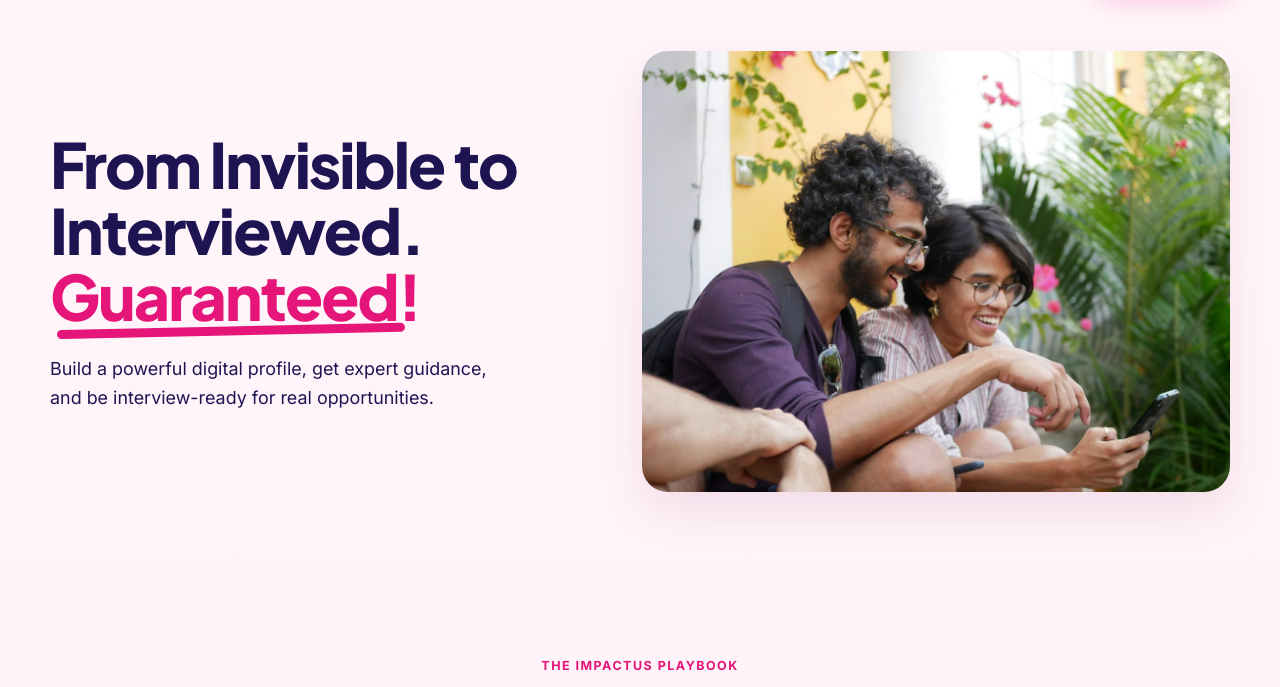
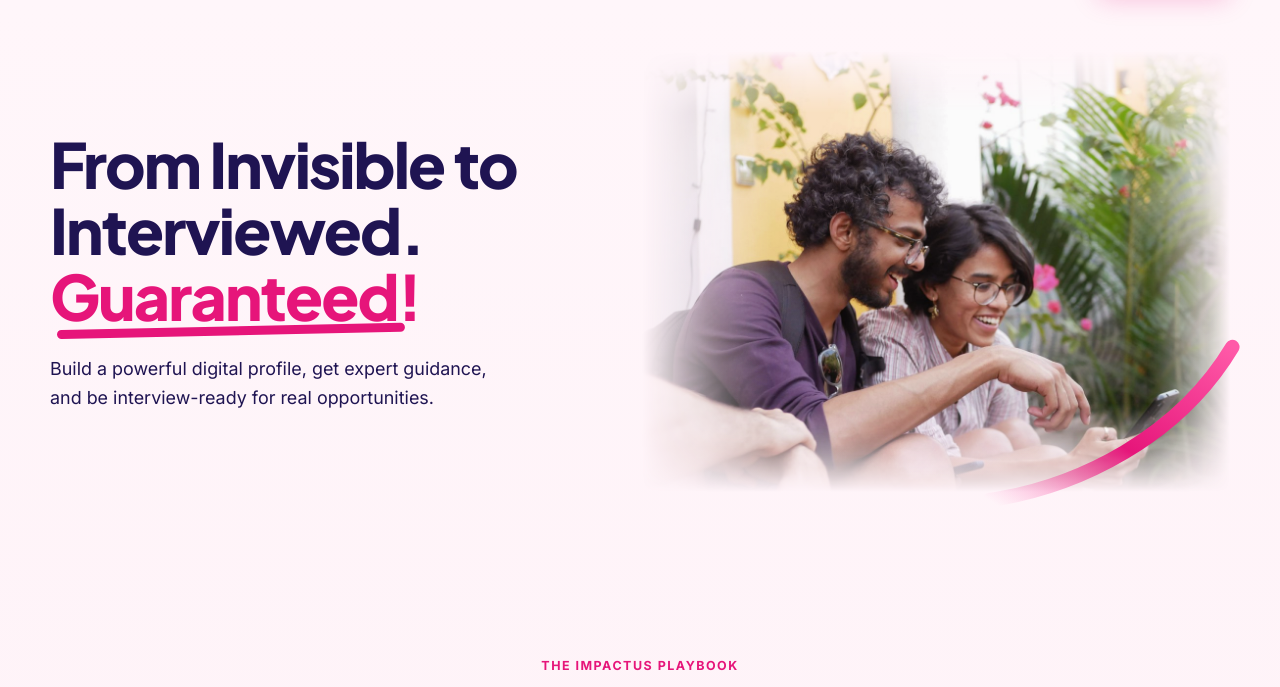
Before and after one commit to pragyamita-debug/impact-us, a plain HTML site: page index.html in a window 1280 px wide. Shown: the part 66-753 px from the top of the page. Drawn offline with Linux system fonts and the light colour scheme.

Commit message:
Home: blend hero photo into the page (soft edges, pink wash, swoosh)
Co-Authored-By: Claude Opus 5.5 <noreply@anthropic.com>

```diff
--- a/css/home.css
+++ b/css/home.css
@@ -32,7 +32,27 @@
 .h-hero__cta { display: flex; flex-wrap: wrap; align-items: center; gap: 22px; }
 .h-link { font-weight: 700; color: var(--text); border-bottom: 2px solid var(--accent); padding-bottom: 2px; }
 .h-link:hover { color: var(--accent); }
-.h-hero__visual img { width: 100%; height: auto; border-radius: 26px; box-shadow: var(--shadow); aspect-ratio: 4 / 3; object-fit: cover; }
+/* hero photo blends into the page: soft faded edges, a light pink wash, and the brand swoosh */
+.h-hero__visual { position: relative; }
+.h-hero__visual::before {
+  content: ""; position: absolute; inset: -12% -16% -12% -10%; z-index: 0; pointer-events: none;
+  background: radial-gradient(closest-side, rgba(255, 140, 200, .45), rgba(255, 246, 250, 0) 75%);
+}
+.h-hero__photo {
+  position: relative; z-index: 1; overflow: hidden;
+  -webkit-mask-image: linear-gradient(to right, transparent 0%, #000 22%, #000 86%, transparent 100%), linear-gradient(to bottom, transparent 0%, #000 14%, #000 80%, transparent 100%);
+  -webkit-mask-composite: source-in;
+          mask-image: linear-gradient(to right, transparent 0%, #000 22%, #000 86%, transparent 100%), linear-gradient(to bottom, transparent 0%, #000 14%, #000 80%, transparent 100%);
+          mask-composite: intersect;
+}
+.h-hero__photo img { width: 100%; height: auto; aspect-ratio: 4 / 3; object-fit: cover; display: block; filter: saturate(.92) contrast(.97); }
+.h-hero__photo::after {
+  content: ""; position: absolute; inset: 0; pointer-events: none;
+  background: linear-gradient(120deg, rgba(255, 220, 236, .55) 0%, rgba(255, 220, 236, 0) 38%), linear-gradient(0deg, rgba(230, 21, 122, .10), rgba(230, 21, 122, .10));
+  mix-blend-mode: soft-light;
+}
+.h-swoosh { position: absolute; z-index: 2; right: -2%; bottom: -4%; width: 46%; pointer-events: none; overflow: visible; }
+.h-swoosh path { fill: none; stroke: url(#swg); stroke-width: 16; stroke-linecap: round; }
 
 
 /* ---------- book section ---------- */
--- a/index.html
+++ b/index.html
@@ -67,7 +67,10 @@
     </div>
 
     <div class="h-hero__visual reveal">
-      <img src="assets/img/ref-hero.jpg" alt="Two young friends laughing together over a phone" width="1200" height="900" />
+      <div class="h-hero__photo">
+        <img src="assets/img/ref-hero.jpg" alt="Two young friends laughing together over a phone" width="1200" height="900" />
+      </div>
+      <svg class="h-swoosh" viewBox="0 0 300 200" aria-hidden="true"><defs><linearGradient id="swg" x1="0" y1="1" x2="1" y2="0"><stop offset="0" stop-color="#ff7cc0" stop-opacity="0"/><stop offset=".45" stop-color="#e6157a"/><stop offset="1" stop-color="#ff5aa8"/></linearGradient></defs><path d="M20 190 C 120 175, 230 120, 290 20" /></svg>
     </div>
   </div>
 </section>
```
